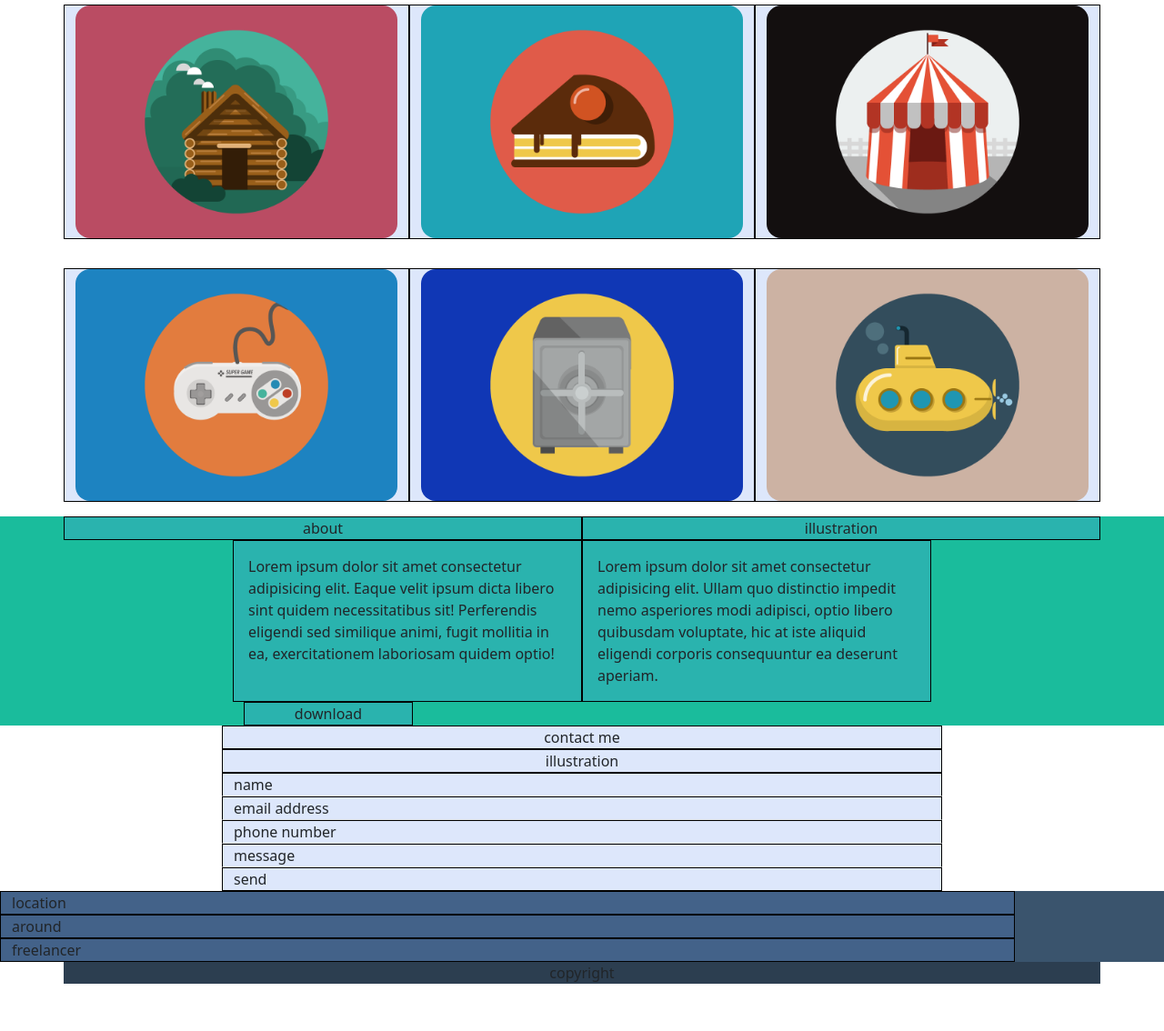
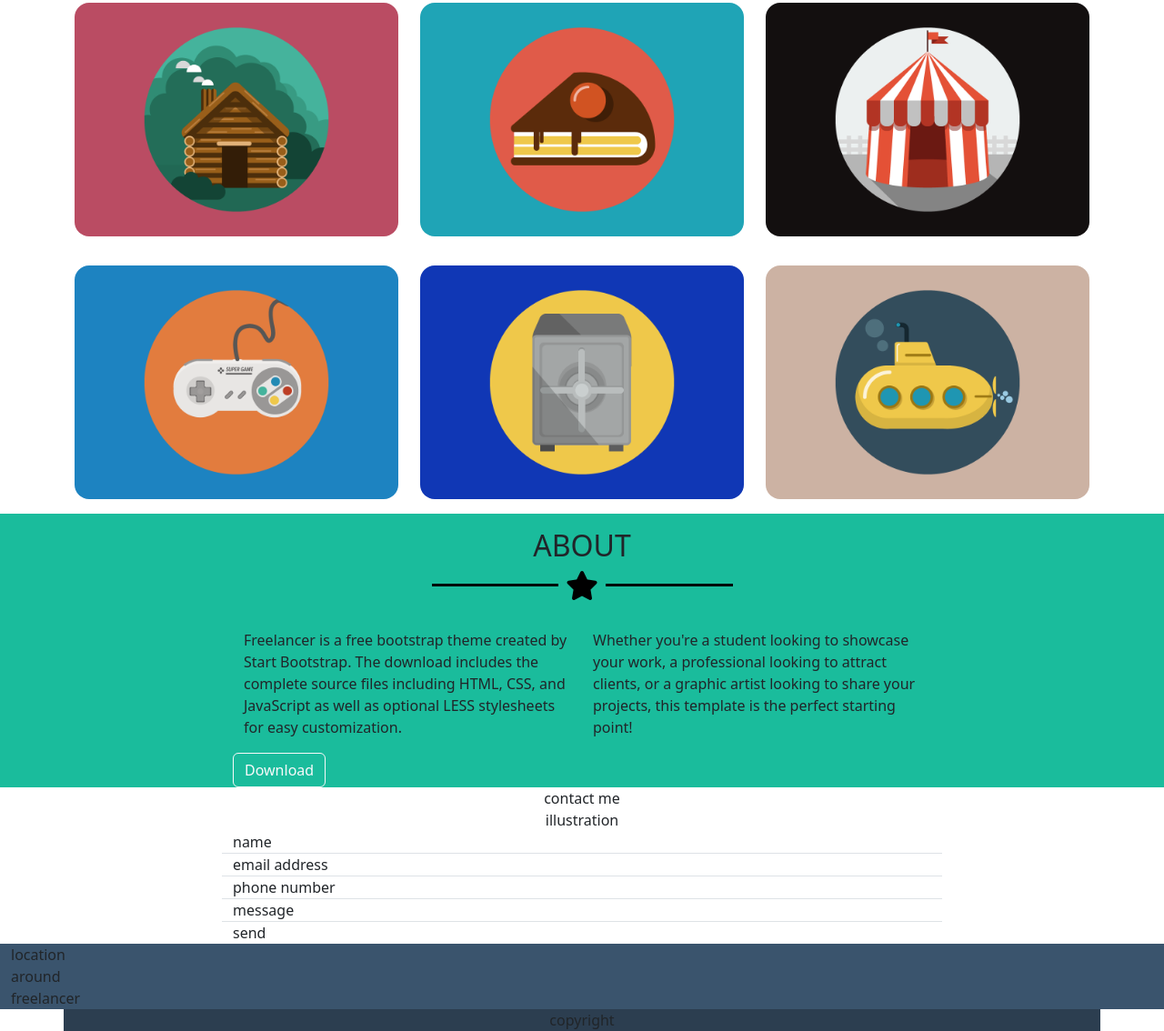
Before and after one commit to FraRussotto/html-css-bootstrap-freelancer, a plain HTML site: page index.html in a window 1280 px wide. Shown: the part 614-1748 px from the top of the page at 91% size. Before the commit the page ends 1696 px from the top, so only its background shows below. Drawn offline with nearby package versions, Linux system fonts and the light colour scheme.

Commit message:
[ADD] Section About

```diff
--- a/asset/syle.css
+++ b/asset/syle.css
@@ -1,6 +1,6 @@
 [class^=col]{
-  border: 1px solid black;
-  background-color: rgba(100, 148, 237, 0.221);
+  /* border: 1px solid black; */
+  /* background-color: rgba(100, 148, 237, 0.221); */
 }
 
 .container_fr{
--- a/index.html
+++ b/index.html
@@ -94,19 +94,23 @@
 
     <section class="bkg_about">
       <div class="container">
-        <div class="row row-cols-1 row-cols-md-2">
-          <div class="col text-center">about</div>
-          <div class="col text-center">illustration</div>
+        <div class="d-flex flex-column align-items-center">
+          <h2 class="text-uppercase text-center mt-3">about</h2>
+          <div class="star w-50 mb-3 d-flex align-items-center justify-content-center">
+            <div class="line w-25"></div>
+            <i class="fa-solid fa-star mx-2 fs-2"></i>
+            <div class="line w-25"></div>
+          </div>
         </div>
       </div>
       <div class="container_fr">
         <div class="container-fluid">
           <div class="row row-cols-1 row-cols-md-2 ">
-            <div class="col p-3">Lorem ipsum dolor sit amet consectetur adipisicing elit. Eaque velit ipsum dicta libero sint quidem necessitatibus sit! Perferendis eligendi sed similique animi, fugit mollitia in ea, exercitationem laboriosam quidem optio!</div>
-            <div class="col p-3">Lorem ipsum dolor sit amet consectetur adipisicing elit. Ullam quo distinctio impedit nemo asperiores modi adipisci, optio libero quibusdam voluptate, hic at iste aliquid eligendi corporis consequuntur ea deserunt aperiam.</div>
+            <div class="col py-3">Freelancer is a free bootstrap theme created by Start Bootstrap. The download includes the complete source files including HTML, CSS, and JavaScript as well as optional LESS stylesheets for easy customization.</div>
+            <div class="col py-3">Whether you're a student looking to showcase your work, a professional looking to attract clients, or a graphic artist looking to share your projects, this template is the perfect starting point!</div>
           </div>
-          <div class="col-3 text-center">download</div>
         </div>
+        <button type="button" class="btn btn-outline-light">Download</button>
       </div>
     </section>
 
```
